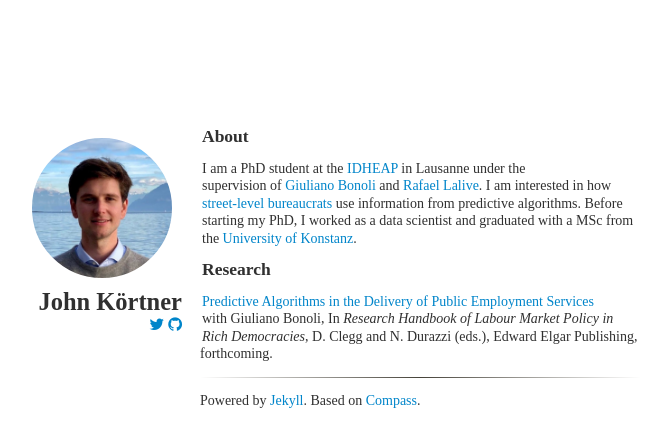
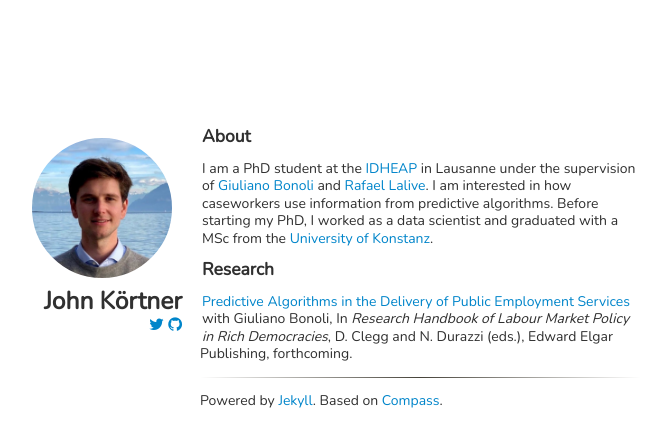
Before and after one commit to jkortner/jkortner.github.io, a Jekyll site: the page built from index.html, in a window 1280 px wide. Shown: the top 447 px of the page, without its empty margins (326-994 px from the left). Built offline with Jekyll 4.4.1, drawn with Linux system fonts in a browser that asks for light colours; nearby versions of some CDN libraries; some web fonts are replaced.

Commit message:
Change font

```diff
--- a/_includes/content.html
+++ b/_includes/content.html
@@ -1,9 +1,9 @@
 <h2>About</h2>
 <p>
     I am a PhD student at the <a href='https://www.unil.ch/idheap'>IDHEAP</a> in Lausanne
-    under the <br> supervision of <a href='https://www.unil.ch/idheap/fr/home/menuinst/unitescompetences/politiques-sociales.html'>Giuliano Bonoli</a>
+    under the supervision of <a href='https://www.unil.ch/idheap/fr/home/menuinst/unitescompetences/politiques-sociales.html'>Giuliano Bonoli</a>
     and <a href='https://hecnet.unil.ch/hec/recherche/fiche?pnom=rlalive'>Rafael Lalive</a>.
-    I am interested in how <a href='https://en.wikipedia.org/wiki/Street-level_bureaucracy'>street-level bureaucrats</a> use information from predictive algorithms.
+    I am interested in how caseworkers use information from predictive algorithms.
     Before starting my PhD, I worked as a data scientist and graduated with a MSc from the
     <a href='https://www.wiwi.uni-konstanz.de/en/study/master-of-science/seds/'>University of Konstanz</a>.
 </p>
--- a/_includes/head.html
+++ b/_includes/head.html
@@ -6,7 +6,7 @@
   <link rel="stylesheet" href="/assets/normalize.css">
   <link rel="stylesheet" href="/assets/main.css">
   <link href="//maxcdn.bootstrapcdn.com/font-awesome/4.2.0/css/font-awesome.min.css" rel="stylesheet">
-  <link href='https://fonts.googleapis.com/css?family=Average' rel='stylesheet' type='text/css'>
+  <link href='https://fonts.googleapis.com/css?family=Nunito' rel='stylesheet' type='text/css'>
 
   <link rel="canonical" href="{{ site.url }}{{ page.url }}">
 
--- a/assets/main.scss
+++ b/assets/main.scss
@@ -2,7 +2,7 @@
 ---
 
 body {
-  font-family: 'Average', serif;
+  font-family: 'Nunito', Arial, sans-serif;
   font-size: 14px;
   color: #303030;
   background-color: #ffffff;
```
Also changed, not shown: assets/normalize.css, 4 other files.
